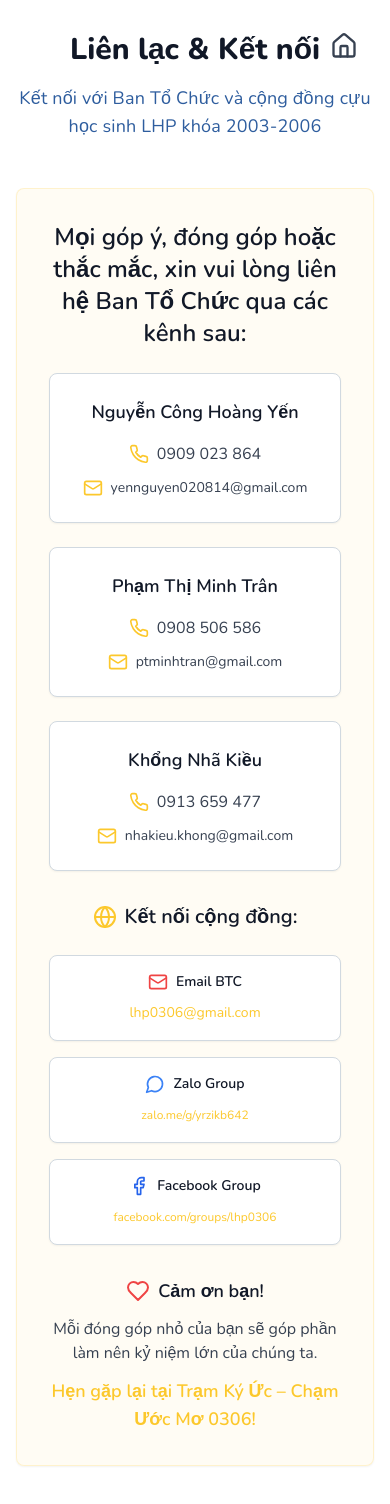
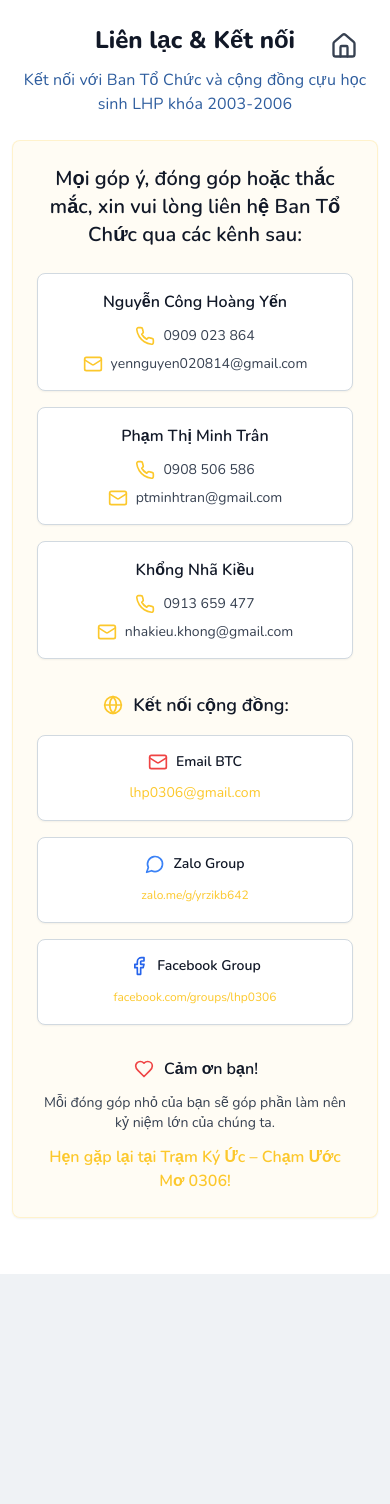
Before and after one commit to ChubbyCub/hs-reunion, a Next.js app: page /contact in a window 390 px wide. Shown: the top 1504 px of the page. After the commit the page ends 1274 px from the top, so only its background shows below. Built offline with nearby package versions, Linux system fonts and the light colour scheme.

Commit message:
Hyperlinks and fix styles

```diff
--- a/src/app/(steps)/register/page.tsx
+++ b/src/app/(steps)/register/page.tsx
@@ -117,9 +117,9 @@ export default function RegisterPage() {
                 <FormControl>
                   <select
                     {...field}
-                    className="w-full px-3 py-2 border border-gray-300 rounded-md focus:outline-none focus:ring-2 focus:ring-blue-500 font-form"
+                    className="w-full px-3 py-2 border border-gray-300 rounded-md focus:outline-none focus:ring-2 focus:ring-yellow-500 font-form text-base md:text-sm"
                   >
-                    <option value="">{t('classPlaceholder')}</option>
+                    <option value="" className="text-muted-foreground">{t('classPlaceholder')}</option>
                     <option value="12A1">12A1</option>
                     <option value="12A2">12A2</option>
                     <option value="12A3">12A3</option>
--- a/src/app/contact/page.tsx
+++ b/src/app/contact/page.tsx
@@ -1,45 +1,74 @@
 "use client";
 
+import { useState, useEffect } from "react";
 import { Card, CardContent } from "@/components/ui/card";
 import { Mail, Phone, MessageCircle, Heart, Globe, Facebook } from "lucide-react";
 
 export default function ContactPage() {
+  const [isLoaded, setIsLoaded] = useState(false);
+
+  useEffect(() => {
+    // Trigger animations after component mounts
+    const timer = setTimeout(() => setIsLoaded(true), 100);
+    return () => clearTimeout(timer);
+  }, []);
+
   return (
     <div className="min-h-screen bg-white">
-      <div className="container mx-auto px-4 py-8">
+      <div className="w-full px-3 sm:px-6 py-6 sm:py-8">
         <div className="max-w-4xl mx-auto">
           {/* Header */}
-          <div className="text-center mb-12">
-            <h1 className="text-3xl font-title text-gray-900 mb-4">
+          <div
+            className={`text-center mb-6 sm:mb-8 transition-all duration-700 ease-out ${
+              isLoaded
+                ? 'opacity-100 translate-y-0'
+                : 'opacity-0 translate-y-8'
+            }`}
+          >
+            <h1 className="text-2xl sm:text-3xl font-title text-gray-900 mb-3 sm:mb-4">
               Liên lạc & Kết nối
             </h1>
-            <p className="text-lg text-muted-foreground font-legalese">
+            <p className="text-base sm:text-lg text-muted-foreground font-legalese px-2">
               Kết nối với Ban Tổ Chức và cộng đồng cựu học sinh LHP khóa 2003-2006
             </p>
           </div>
 
           {/* Main Contact Information */}
-          <Card className="mb-8 bg-primary/5 border-primary/20">
-            <CardContent className="p-8">
+          <div
+            className={`mb-8 transition-all duration-700 ease-out delay-200 ${
+              isLoaded
+                ? 'opacity-100 translate-y-0'
+                : 'opacity-0 translate-y-8'
+            }`}
+          >
+            <Card className="bg-primary/5 border-primary/20 hover:shadow-lg transition-all duration-300 hover:scale-[1.01]">
+              <CardContent className="p-6 sm:p-8">
                 <div className="text-center mb-6">
-                <h2 className="text-2xl font-semibold text-gray-900 mb-4">
+                  <h2 className="text-xl sm:text-2xl font-semibold text-gray-900 mb-4">
                     Mọi góp ý, đóng góp hoặc thắc mắc, xin vui lòng liên hệ Ban Tổ Chức qua các kênh sau:
                   </h2>
                 </div>
 
                 {/* Direct Contact - Organizing Committee */}
                 <div className="mb-8">
-                <div className="grid grid-cols-1 md:grid-cols-3 gap-6">
+                  <div className="grid grid-cols-1 md:grid-cols-3 gap-4 sm:gap-6">
                     {/* Nguyễn Công Hoàng Yến */}
-                  <Card className="hover:shadow-lg transition-shadow duration-200">
-                    <CardContent className="p-6 text-center">
-                      <h4 className="font-semibold text-gray-900 mb-4 text-lg">
+                    <div
+                      className={`transition-all duration-700 ease-out delay-400 ${
+                        isLoaded
+                          ? 'opacity-100 translate-y-0'
+                          : 'opacity-0 translate-y-8'
+                      }`}
+                    >
+                      <Card className="hover:shadow-lg transition-all duration-300 hover:scale-[1.02] overflow-hidden">
+                        <CardContent className="p-4 sm:p-6 text-center">
+                          <h4 className="font-semibold text-gray-900 mb-3 sm:mb-4 text-base sm:text-lg">
                             Nguyễn Công Hoàng Yến
                           </h4>
-                      <div className="space-y-3">
+                          <div className="space-y-2 sm:space-y-3">
                             <div className="flex items-center justify-center">
                               <Phone className="h-5 w-5 text-primary mr-2 flex-shrink-0" />
-                          <a href="https://zalo.me/0909023864" target="_blank" rel="noopener noreferrer" className="text-gray-700 hover:text-primary transition-colors">
+                              <a href="https://zalo.me/0909023864" target="_blank" rel="noopener noreferrer" className="text-gray-700 hover:text-primary transition-colors text-sm">
                                 0909 023 864
                               </a>
                             </div>
@@ -52,17 +81,25 @@ export default function ContactPage() {
                           </div>
                         </CardContent>
                       </Card>
+                    </div>
 
                     {/* Phạm Thị Minh Trân */}
-                  <Card className="hover:shadow-lg transition-shadow duration-200">
-                    <CardContent className="p-6 text-center">
-                      <h4 className="font-semibold text-gray-900 mb-4 text-lg">
+                    <div
+                      className={`transition-all duration-700 ease-out delay-500 ${
+                        isLoaded
+                          ? 'opacity-100 translate-y-0'
+                          : 'opacity-0 translate-y-8'
+                      }`}
+                    >
+                      <Card className="hover:shadow-lg transition-all duration-300 hover:scale-[1.02] overflow-hidden">
+                        <CardContent className="p-4 sm:p-6 text-center">
+                          <h4 className="font-semibold text-gray-900 mb-3 sm:mb-4 text-base sm:text-lg">
                             Phạm Thị Minh Trân
                           </h4>
-                      <div className="space-y-3">
+                          <div className="space-y-2 sm:space-y-3">
                             <div className="flex items-center justify-center">
                               <Phone className="h-5 w-5 text-primary mr-2 flex-shrink-0" />
-                          <a href="https://zalo.me/0908506586" target="_blank" rel="noopener noreferrer" className="text-gray-700 hover:text-primary transition-colors">
+                              <a href="https://zalo.me/0908506586" target="_blank" rel="noopener noreferrer" className="text-gray-700 hover:text-primary transition-colors text-sm">
                                 0908 506 586
                               </a>
                             </div>
@@ -75,17 +112,25 @@ export default function ContactPage() {
                           </div>
                         </CardContent>
                       </Card>
+                    </div>
 
                     {/* Khổng Nhã Kiều */}
-                  <Card className="hover:shadow-lg transition-shadow duration-200">
-                    <CardContent className="p-6 text-center">
-                      <h4 className="font-semibold text-gray-900 mb-4 text-lg">
+                    <div
+                      className={`transition-all duration-700 ease-out delay-600 ${
+                        isLoaded
+                          ? 'opacity-100 translate-y-0'
+                          : 'opacity-0 translate-y-8'
+                      }`}
+                    >
+                      <Card className="hover:shadow-lg transition-all duration-300 hover:scale-[1.02] overflow-hidden">
+                        <CardContent className="p-4 sm:p-6 text-center">
+                          <h4 className="font-semibold text-gray-900 mb-3 sm:mb-4 text-base sm:text-lg">
                             Khổng Nhã Kiều
                           </h4>
-                      <div className="space-y-3">
+                          <div className="space-y-2 sm:space-y-3">
                             <div className="flex items-center justify-center">
                               <Phone className="h-5 w-5 text-primary mr-2 flex-shrink-0" />
-                          <a href="https://zalo.me/0913659477" target="_blank" rel="noopener noreferrer" className="text-gray-700 hover:text-primary transition-colors">
+                              <a href="https://zalo.me/0913659477" target="_blank" rel="noopener noreferrer" className="text-gray-700 hover:text-primary transition-colors text-sm">
                                 0913 659 477
                               </a>
                             </div>
@@ -100,17 +145,31 @@ export default function ContactPage() {
                       </Card>
                     </div>
                   </div>
+                </div>
 
                 {/* Community Connection */}
-              <div className="mb-8">
-                <h3 className="text-xl font-semibold text-gray-900 mb-6 text-center flex items-center justify-center">
-                  <Globe className="h-6 w-6 text-primary mr-2" />
+                <div
+                  className={`mb-8 transition-all duration-700 ease-out delay-700 ${
+                    isLoaded
+                      ? 'opacity-100 translate-y-0'
+                      : 'opacity-0 translate-y-8'
+                  }`}
+                >
+                  <h3 className="text-lg sm:text-xl font-semibold text-gray-900 mb-4 sm:mb-6 text-center flex items-center justify-center">
+                    <Globe className="h-5 w-6 text-primary mr-2" />
                     Kết nối cộng đồng:
                   </h3>
 
                   <div className="grid grid-cols-1 md:grid-cols-3 gap-4">
                     {/* Email Contact */}
-                  <Card className="hover:shadow-lg transition-shadow duration-200">
+                    <div
+                      className={`transition-all duration-700 ease-out delay-800 ${
+                        isLoaded
+                          ? 'opacity-100 translate-y-0'
+                          : 'opacity-0 translate-y-8'
+                      }`}
+                    >
+                      <Card className="hover:shadow-lg transition-all duration-300 hover:scale-[1.02] overflow-hidden">
                         <CardContent className="p-4 text-center">
                           <div className="flex items-center justify-center mb-2">
                             <Mail className="h-5 w-5 text-red-500 mr-2" />
@@ -126,9 +185,17 @@ export default function ContactPage() {
                           </a>
                         </CardContent>
                       </Card>
+                    </div>
 
                     {/* Zalo Group */}
-                  <Card className="hover:shadow-lg transition-shadow duration-200">
+                    <div
+                      className={`transition-all duration-700 ease-out delay-900 ${
+                        isLoaded
+                          ? 'opacity-100 translate-y-0'
+                          : 'opacity-0 translate-y-8'
+                      }`}
+                    >
+                      <Card className="hover:shadow-lg transition-all duration-300 hover:scale-[1.02] overflow-hidden">
                         <CardContent className="p-4 text-center">
                           <div className="flex items-center justify-center mb-2">
                             <MessageCircle className="h-5 w-5 text-blue-500 mr-2" />
@@ -144,9 +211,17 @@ export default function ContactPage() {
                           </a>
                         </CardContent>
                       </Card>
+                    </div>
 
                     {/* Facebook Group */}
-                  <Card className="hover:shadow-lg transition-shadow duration-200">
+                    <div
+                      className={`transition-all duration-700 ease-out delay-1000 ${
+                        isLoaded
+                          ? 'opacity-100 translate-y-0'
+                          : 'opacity-0 translate-y-8'
+                      }`}
+                    >
+                      <Card className="hover:shadow-lg transition-all duration-300 hover:scale-[1.02] overflow-hidden">
                         <CardContent className="p-4 text-center">
                           <div className="flex items-center justify-center mb-2">
                             <Facebook className="h-5 w-5 text-blue-600 mr-2" />
@@ -164,20 +239,28 @@ export default function ContactPage() {
                       </Card>
                     </div>
                   </div>
+                </div>
 
                 {/* Thank You Message */}
-              <div className="text-center">
+                <div
+                  className={`text-center transition-all duration-700 ease-out delay-1100 ${
+                    isLoaded
+                      ? 'opacity-100 translate-y-0'
+                      : 'opacity-0 translate-y-8'
+                  }`}
+                >
                   <div className="flex items-center justify-center mb-3">
-                  <Heart className="h-6 w-6 text-red-500 mr-2" />
-                  <span className="text-lg font-semibold text-gray-900">Cảm ơn bạn!</span>
+                    <Heart className="h-5 w-6 text-red-500 mr-2" />
+                    <span className="text-base sm:text-lg font-semibold text-gray-900">Cảm ơn bạn!</span>
                   </div>
-                <p className="text-gray-700 mb-3">Mỗi đóng góp nhỏ của bạn sẽ góp phần làm nên kỷ niệm lớn của chúng ta.</p>
-                <p className="text-lg font-semibold text-primary">Hẹn gặp lại tại Trạm Ký Ức – Chạm Ước Mơ 0306!</p>
+                  <p className="text-gray-700 mb-3 text-sm sm:text-base">Mỗi đóng góp nhỏ của bạn sẽ góp phần làm nên kỷ niệm lớn của chúng ta.</p>
+                  <p className="text-base sm:text-lg font-semibold text-primary">Hẹn gặp lại tại Trạm Ký Ức – Chạm Ước Mơ 0306!</p>
                 </div>
               </CardContent>
             </Card>
           </div>
         </div>
       </div>
+    </div>
   );
 }
--- a/src/app/faq/page.tsx
+++ b/src/app/faq/page.tsx
@@ -1,17 +1,18 @@
 "use client";
 
-import { useState } from "react";
+import { useState, useEffect } from "react";
 import { Card, CardContent } from "@/components/ui/card";
 import { Button } from "@/components/ui/button";
+
 // Simple chevron icons as SVG components
 const ChevronDownIcon = ({ className }: { className?: string }) => (
-  <svg className={className || "h-6 w-6 text-gray-500 flex-shrink-0"} fill="none" viewBox="0 0 24 24" stroke="currentColor">
+  <svg className={className || "h-5 w-5 text-gray-500 flex-shrink-0"} fill="none" viewBox="0 0 24 24" stroke="currentColor">
     <path strokeLinecap="round" strokeLinejoin="round" strokeWidth={2} d="M19 9l-7 7-7-7" />
   </svg>
 );
 
 const ChevronUpIcon = ({ className }: { className?: string }) => (
-  <svg className={className || "h-6 w-6 text-gray-500 flex-shrink-0"} fill="none" viewBox="0 0 24 24" stroke="currentColor">
+  <svg className={className || "h-5 w-5 text-gray-500 flex-shrink-0"} fill="none" viewBox="0 0 24 24" stroke="currentColor">
     <path strokeLinecap="round" strokeLinejoin="round" strokeWidth={2} d="M5 15l7-7 7 7" />
   </svg>
 );
@@ -20,6 +21,7 @@ interface FAQItem {
   id: number;
   question: string;
   answer: string;
+  hasLink?: boolean;
 }
 
 const faqData: FAQItem[] = [
@@ -36,7 +38,8 @@ const faqData: FAQItem[] = [
   {
     id: 3,
     question: "Tôi muốn tài trợ hoặc đóng góp, phải làm sao?",
-    answer: "❤️ Rất cảm ơn bạn! Bạn có thể đăng ký tại mục \"Đóng góp & Tài trợ\" trên website hoặc liên hệ trực tiếp Ban Tổ Chức qua lhp0306@gmail.com hoặc thông tin ở mục 📞 Liên hệ & Kết nối. Chúng tôi sẽ phản hồi với các hình thức tài trợ phù hợp: hiện vật, hiện kim, sản phẩm, dịch vụ hoặc ý tưởng."
+    answer: "❤️ Rất cảm ơn bạn! Bạn có thể đăng ký tại mục \"Đóng góp & Tài trợ\" trên website hoặc liên hệ trực tiếp Ban Tổ Chức qua mục Liên hệ & Kết nối. Chúng tôi sẽ phản hồi với các hình thức tài trợ phù hợp: hiện vật, hiện kim, sản phẩm, dịch vụ hoặc ý tưởng.",
+    hasLink: true
   },
   {
     id: 4,
@@ -52,6 +55,13 @@ const faqData: FAQItem[] = [
 
 export default function FAQPage() {
   const [openItems, setOpenItems] = useState<number[]>([]);
+  const [isLoaded, setIsLoaded] = useState(false);
+
+  useEffect(() => {
+    // Trigger animations after component mounts
+    const timer = setTimeout(() => setIsLoaded(true), 100);
+    return () => clearTimeout(timer);
+  }, []);
 
   const toggleItem = (id: number) => {
     setOpenItems(prev =>
@@ -71,80 +81,125 @@ export default function FAQPage() {
 
   return (
     <div className="min-h-screen bg-white">
-      <div className="container mx-auto px-4 py-8">
+      <div className="w-full px-3 sm:px-6 py-6 sm:py-8">
         <div className="max-w-4xl mx-auto">
           {/* Header */}
-          <div className="text-center mb-8">
-            <h1 className="text-3xl font-title text-gray-900 mb-4">
+          <div
+            className={`text-center mb-6 sm:mb-8 transition-all duration-700 ease-out ${
+              isLoaded
+                ? 'opacity-100 translate-y-0'
+                : 'opacity-0 translate-y-8'
+            }`}
+          >
+            <h1 className="text-2xl sm:text-3xl font-title text-gray-900 mb-3 sm:mb-4">
               Câu hỏi thường gặp
             </h1>
-            <p className="text-lg text-muted-foreground font-legalese">
+            <p className="text-base sm:text-lg text-muted-foreground font-legalese px-2">
               Tìm hiểu thêm về sự kiện họp mặt cựu học sinh LHP khóa 2003-2006
             </p>
           </div>
 
           {/* Toggle All Button */}
-          <div className="text-center mb-6">
+          <div
+            className={`text-center mb-4 sm:mb-6 transition-all duration-700 ease-out delay-200 ${
+              isLoaded
+                ? 'opacity-100 translate-y-0'
+                : 'opacity-0 translate-y-8'
+            }`}
+          >
             <Button
               variant="outline"
               onClick={toggleAll}
-              className="font-form px-6 py-2"
+              className="font-form px-4 sm:px-6 py-2 text-sm sm:text-base w-full sm:w-auto"
             >
               {openItems.length === faqData.length ? "Thu gọn tất cả" : "Mở rộng tất cả"}
             </Button>
           </div>
 
           {/* FAQ Items */}
-          <div className="space-y-4">
-            {faqData.map((item) => (
-              <Card key={item.id} className="hover:shadow-md transition-shadow duration-200">
+          <div className="space-y-3 sm:space-y-4">
+            {faqData.map((item, index) => (
+              <div
+                key={item.id}
+                className={`transition-all duration-700 ease-out delay-${Math.min(index * 100 + 400, 1000)} ${
+                  isLoaded
+                    ? 'opacity-100 translate-y-0'
+                    : 'opacity-0 translate-y-8'
+                }`}
+              >
+                <Card className="hover:shadow-md transition-all duration-300 hover:scale-[1.02] overflow-hidden">
                   <CardContent className="p-0">
                     <Button
                       variant="ghost"
                       onClick={() => toggleItem(item.id)}
-                    className="w-full h-auto p-6 text-left justify-between hover:bg-gray-50"
+                      className="w-full h-auto p-4 sm:p-6 text-left justify-between hover:bg-gray-50 active:bg-gray-100 transition-colors duration-200"
                     >
-                    <span className="font-semibold text-lg text-gray-900 pr-4">
+                      <span className="font-semibold text-base sm:text-lg text-gray-900 pr-2 sm:pr-4 leading-tight flex-1 min-w-0">
                         {item.question}
                       </span>
                       {openItems.includes(item.id) ? (
-                      <ChevronUpIcon className="h-6 w-6 text-gray-500 flex-shrink-0" />
+                        <ChevronUpIcon className="h-5 w-5 text-gray-500 flex-shrink-0 ml-2 transition-transform duration-200" />
                       ) : (
-                      <ChevronDownIcon className="h-6 w-6 text-gray-500 flex-shrink-0" />
+                        <ChevronDownIcon className="h-5 w-5 text-gray-500 flex-shrink-0 ml-2 transition-transform duration-200" />
                       )}
                     </Button>
 
                     {openItems.includes(item.id) && (
-                    <div className="px-6 pb-6">
-                      <div className="border-t border-gray-200 pt-4">
-                        <div className="text-gray-700 leading-relaxed whitespace-pre-line">
-                          {item.answer}
+                      <div className="px-4 sm:px-6 pb-4 sm:pb-6 animate-in slide-in-from-top-2 duration-300">
+                        <div className="border-t border-gray-200 pt-3 sm:pt-4">
+                          <div className="text-gray-700 leading-relaxed whitespace-pre-line text-sm sm:text-base break-words">
+                            {item.hasLink ? (
+                              <>
+                                ❤️ Rất cảm ơn bạn! Bạn có thể đăng ký tại mục &ldquo;Đóng góp & Tài trợ&rdquo; trên website hoặc liên hệ trực tiếp Ban Tổ Chức qua{' '}
+                                mục{' '}
+                                <a
+                                  href="/contact"
+                                  className="text-primary hover:text-primary/80 transition-colors duration-200 font-semibold"
+                                >
+                                  Liên hệ & Kết nối
+                                </a>
+                                . Chúng tôi sẽ phản hồi với các hình thức tài trợ phù hợp: hiện vật, hiện kim, sản phẩm, dịch vụ hoặc ý tưởng.
+                              </>
+                            ) : (
+                              item.answer
+                            )}
                           </div>
                         </div>
                       </div>
                     )}
                   </CardContent>
                 </Card>
+              </div>
             ))}
           </div>
 
           {/* Contact Section */}
-          <Card className="mt-12 bg-primary/5 border-primary/20">
-            <CardContent className="p-6 text-center">
-              <h3 className="text-xl font-semibold text-gray-900 mb-3">
+          <div
+            className={`mt-8 sm:mt-12 transition-all duration-700 ease-out delay-1000 ${
+              isLoaded
+                ? 'opacity-100 translate-y-0'
+                : 'opacity-0 translate-y-8'
+            }`}
+          >
+            <Card className="bg-primary/5 border-primary/20 overflow-hidden hover:shadow-lg transition-all duration-300 hover:scale-[1.01]">
+              <CardContent className="p-4 sm:p-6 text-center">
+                <h3 className="text-lg sm:text-xl font-semibold text-gray-900 mb-2 sm:mb-3">
                   Vẫn còn thắc mắc?
                 </h3>
-              <p className="text-gray-600 mb-4">
+                <p className="text-gray-600 mb-3 sm:mb-4 text-sm sm:text-base">
                   Nếu bạn có câu hỏi khác, đừng ngần ngại liên hệ với chúng tôi
                 </p>
-              <div className="space-y-2 text-sm text-gray-600">
-                <p>📧 Email: lhp0306@gmail.com</p>
-                <p>📱 Hoặc liên hệ trực tiếp Ban Tổ Chức</p>
-              </div>
+                <a
+                  href="/contact"
+                  className="inline-flex items-center justify-center px-6 py-3 bg-primary text-white font-medium rounded-md hover:bg-primary/90 transition-colors duration-200 text-sm sm:text-base"
+                >
+                  Liên hệ Ban Tổ Chức
+                </a>
               </CardContent>
             </Card>
           </div>
         </div>
       </div>
+    </div>
   );
 }
```
Lines whose indentation alone changed are shown as unchanged.
